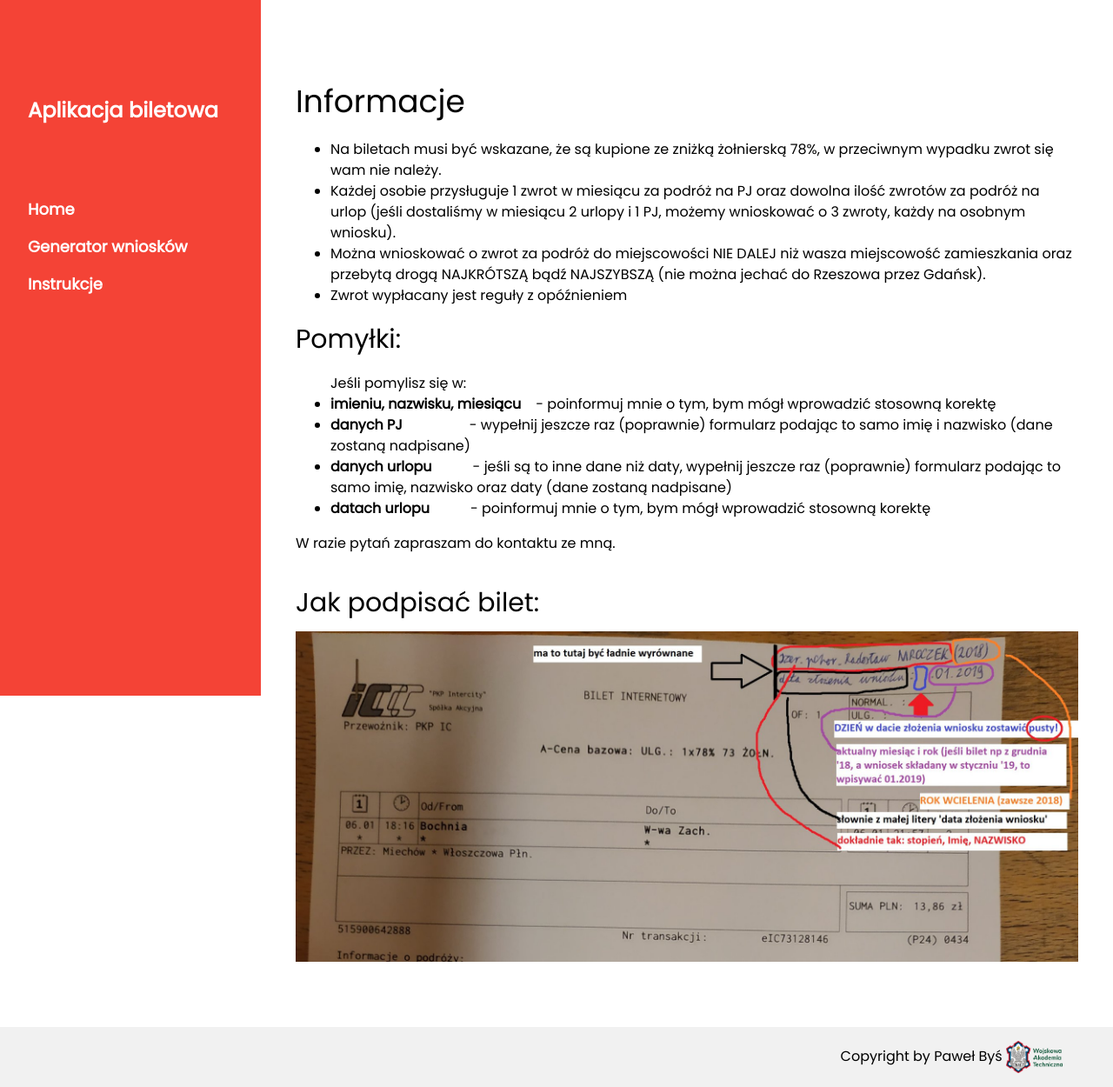
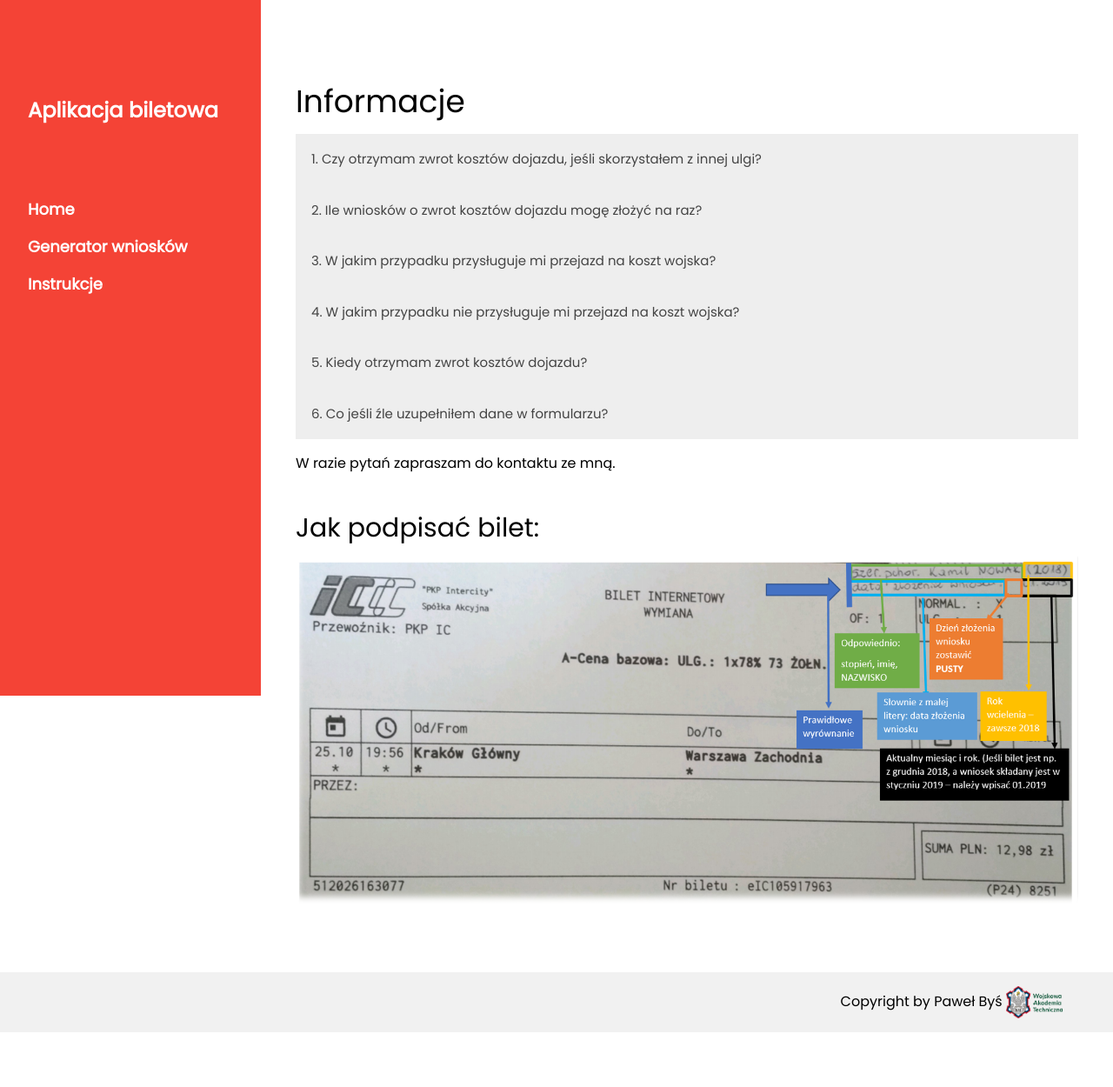
Before and after one commit to PawelBys/Biletomat, a Django app: page /info/ in a window 1280 px wide. Shown: the whole page at 87% size. After the commit the page ends 1187 px from the top, so only its background shows below. Run offline with Django 3.2, Linux system fonts and the light colour scheme; some libraries are stand-ins or nearby versions.

Commit message:
collapse info nowe zdjecie

```diff
--- /dev/null
+++ b/templates/faq.html
@@ -0,0 +1,103 @@
+<!DOCTYPE html>
+<html>
+<head>
+<meta name="viewport" content="width=device-width, initial-scale=1">
+<style>
+.accordion {
+  background-color: #eee;
+  color: #444;
+  cursor: pointer;
+  padding: 18px;
+  width: 100%;
+  border: none;
+  text-align: left;
+  outline: none;
+  font-size: 15px;
+  transition: 0.4s;
+}
+
+.active, .accordion:hover {
+  background-color: #ccc;
+}
+
+.panel {
+  padding: 0 18px;
+  background-color: white;
+  max-height: 0;
+  overflow: hidden;
+  transition: max-height 0.2s ease-out;
+}
+</style>
+</head>
+<body>
+
+<button class="accordion">1. Czy otrzymam zwrot kosztów dojazdu, jeśli skorzystałem z innej ulgi?</button>
+<div class="panel">
+  <p>Na biletach musi być wskazane, że są kupione ze zniżką żołnierską 78%, w przeciwnym wypadku zwrot się nie należy.</p>
+</div>
+
+<button class="accordion">2. Ile wniosków o zwrot kosztów dojazdu mogę złożyć na raz? </button>
+<div class="panel">
+    <p>Każdej osobie przysługuje 1 zwrot w miesiącu za podróż na PJ oraz dowolna ilość zwrotów za podróż na urlop.
+Przykład: Jeśli dostaliśmy w miesiącu 2 urlopy i 1 PJ, możemy wnioskować o 3 zwroty, każdy na osobnym wniosku.
+</p>
+</div>
+
+<button class="accordion">3. W jakim przypadku przysługuje mi przejazd na koszt wojska? </button>
+<div class="panel">
+  <p>Można wnioskować o zwrot za podróż do miejscowości NIE DALEJ niż twoja miejscowość zamieszkania oraz przebytą drogą NAJKRÓTSZĄ bądź NAJSZYBSZĄ.
+Przykład: Nie można jechać do Rzeszowa przez Gdańsk.
+  </p>
+</div>
+
+<button class="accordion">4. W jakim przypadku nie przysługuje mi przejazd na koszt wojska? </button>
+<div class="panel">
+    <p>
+        <ul>
+    <li>W przypadku przejazdu w granicach miejscowości, w której pełnisz służbę. </li>
+    <li>Jeśli odbywasz podróż 1 klasą.</li>
+</ul>
+    </p>
+</div>
+
+<button class="accordion">5. Kiedy otrzymam zwrot kosztów dojazdu? </button>
+<div class="panel">
+    <p>Około 14 dni od daty złożenia wniosku. Zwrot wypłacany jest reguły z opóźnieniem. </p>
+</div>
+
+<button class="accordion">6. Co jeśli źle uzupełniłem dane w formularzu? </button>
+<div class="panel">
+  <p>
+      Jeśli pomylisz się w:
+      <ul>
+    <li>imieniu, nazwisku, miesiącu   </li>
+    <ul><li>poinformuj mnie o tym, bym mógł wprowadzić stosowną korektę</li></ul>
+    <li>danych PJ</li>
+    <ul><li>wypełnij jeszcze raz (poprawnie) formularz podając to samo imię i nazwisko (dane zostaną nadpisane)</li></ul>
+    <li>danych urlopu</li>
+    <ul><li>jeśli są to inne dane niż daty, wypełnij jeszcze raz (poprawnie) formularz podając to samo imię, nazwisko oraz daty (dane zostaną nadpisane)</li></ul>
+    <li>datach urlopu</li>
+    <ul><li>poinformuj mnie o tym, bym mógł wprowadzić stosowną korektę</li></ul>
+</ul>
+  </p>
+</div>
+
+<script>
+var acc = document.getElementsByClassName("accordion");
+var i;
+
+for (i = 0; i < acc.length; i++) {
+  acc[i].addEventListener("click", function() {
+    this.classList.toggle("active");
+    var panel = this.nextElementSibling;
+    if (panel.style.maxHeight) {
+      panel.style.maxHeight = null;
+    } else {
+      panel.style.maxHeight = panel.scrollHeight + "px";
+    }
+  });
+}
+</script>
+
+</body>
+</html>
--- a/templates/info.html
+++ b/templates/info.html
@@ -7,25 +7,11 @@
 <h1>Informacje</h1>
 
 
+{% include "faq.html" %}
+
+
 <p>
 
-
-
-
-<ul>
-    <li>Na biletach musi być wskazane, że są kupione ze zniżką żołnierską 78%, w przeciwnym wypadku zwrot się wam nie należy.</li>
-    <li>Każdej osobie przysługuje 1 zwrot w miesiącu za podróż na PJ oraz dowolna ilość zwrotów za podróż na urlop (jeśli dostaliśmy w miesiącu 2 urlopy i 1 PJ, możemy wnioskować o 3 zwroty, każdy na osobnym wniosku).</li>
-    <li>Można wnioskować o zwrot za podróż do miejscowości NIE DALEJ niż wasza miejscowość zamieszkania oraz przebytą drogą NAJKRÓTSZĄ bądź NAJSZYBSZĄ (nie można jechać do Rzeszowa przez Gdańsk).</li>
-    <li>Zwrot wypłacany jest reguły z opóźnieniem</li>
-</ul>
-<h2>Pomyłki:</h2>
-<ul>
-    Jeśli pomylisz się w:
-    <li><b>imieniu, nazwisku, miesiącu</b>  &nbsp;&nbsp;&nbsp;- poinformuj mnie o tym, bym mógł wprowadzić stosowną korektę</li>
-    <li><b>danych PJ</b>   &nbsp;&nbsp;&nbsp;&nbsp;&nbsp;&nbsp;&nbsp;&nbsp;&nbsp;&nbsp;&nbsp;&nbsp;&nbsp;&nbsp;&nbsp;&nbsp; - wypełnij jeszcze raz (poprawnie) formularz podając to samo imię i nazwisko (dane zostaną nadpisane)</li>
-    <li><b>danych urlopu</b>  &nbsp;&nbsp;&nbsp;&nbsp;&nbsp;&nbsp;&nbsp;&nbsp;&nbsp; - jeśli są to inne dane niż daty, wypełnij jeszcze raz (poprawnie) formularz podając to samo imię, nazwisko oraz daty (dane zostaną nadpisane)</li>
-    <li><b>datach urlopu</b>  &nbsp;&nbsp;&nbsp;&nbsp;&nbsp;&nbsp;&nbsp;&nbsp;&nbsp; - poinformuj mnie o tym, bym mógł wprowadzić stosowną korektę</li>
-</ul>
 W razie pytań zapraszam do kontaktu ze mną. <br><br>
 
 <h2>Jak podpisać bilet:</h2>
```
Also changed, not shown: static/bilet.jpg.
